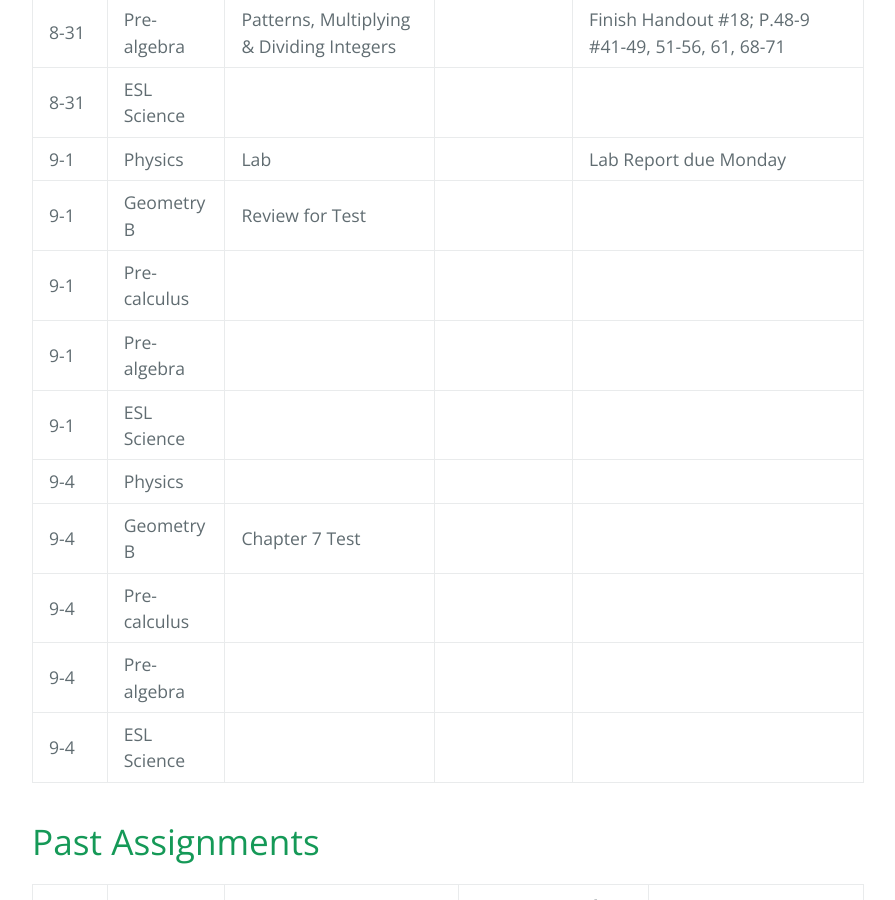
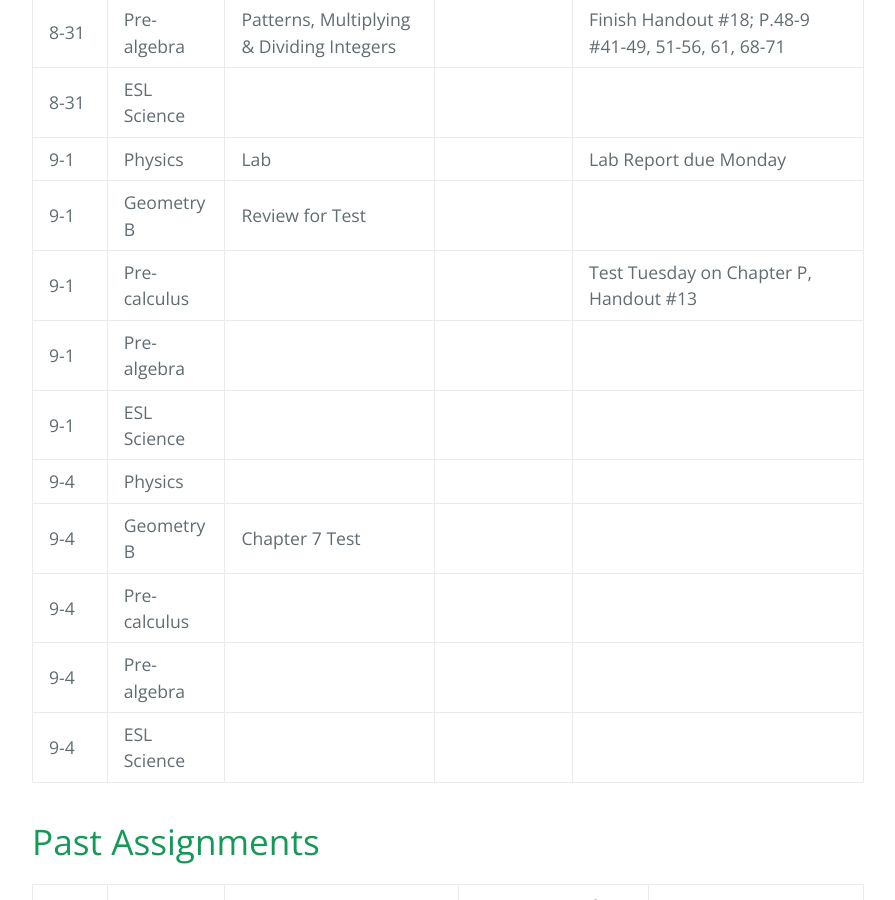
Before and after one commit to gpayoo/gpayoo, a Jekyll site: the page built from index.md, in a window 1280 px wide and 900 px high, scrolled down 982 px. Shown: the whole window, without its empty margins (192-1087 px from the left). Built offline with Jekyll 4.4.1, drawn with Linux system fonts in a browser that asks for light colours; our own code applies the rules of GitHub Pages for plain Markdown files.

Commit message:
Update index.md

```diff
--- a/index.md
+++ b/index.md
@@ -16,7 +16,7 @@ layout: default
 | 8-31 | ESL Science |  |  |
 | 9-1 | Physics | Lab | | Lab Report due Monday
 | 9-1 | Geometry B | Review for Test | |  |
-| 9-1 | Pre-calculus |  |  |
+| 9-1 | Pre-calculus |  |  | Test Tuesday on Chapter P, Handout #13
 | 9-1 | Pre-algebra || | |
 | 9-1 | ESL Science |  |  |
 | 9-4 | Physics |  | |
```
